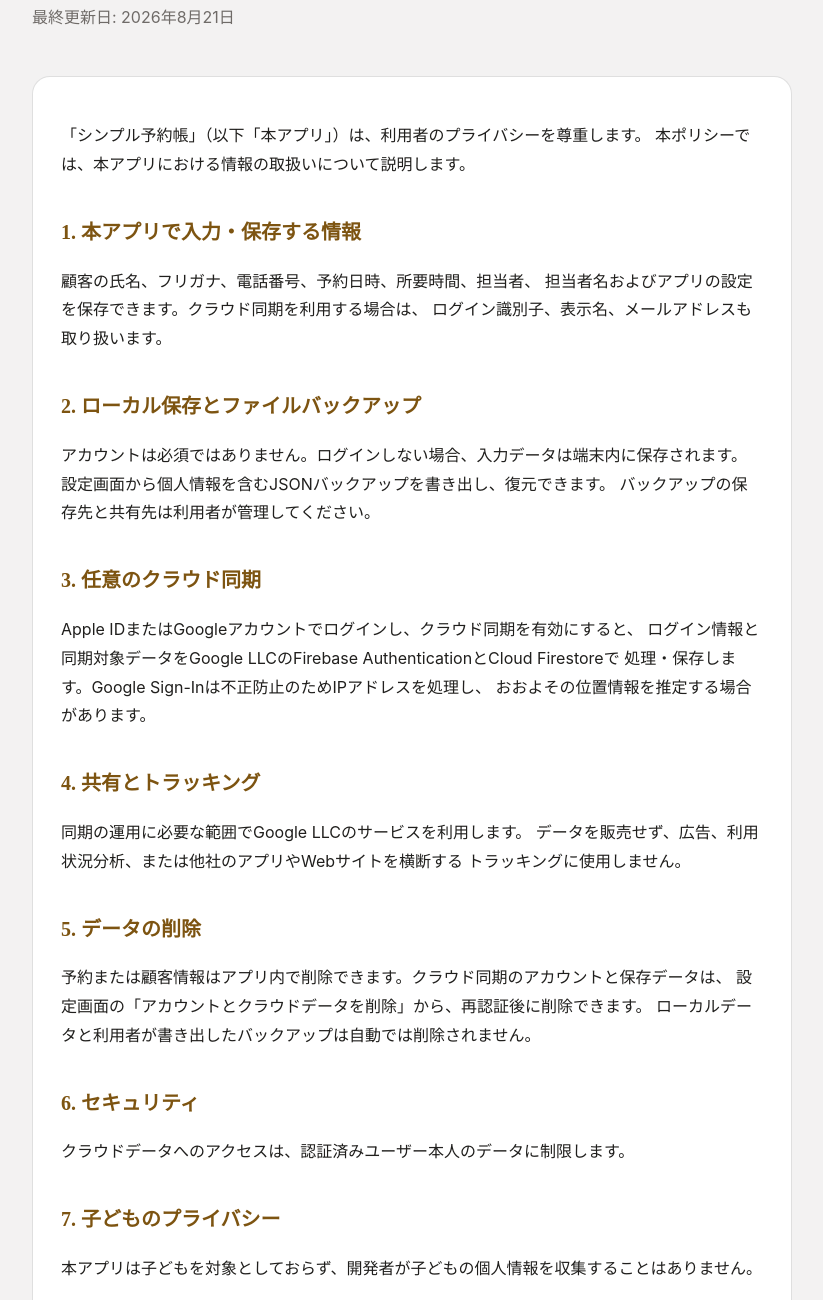
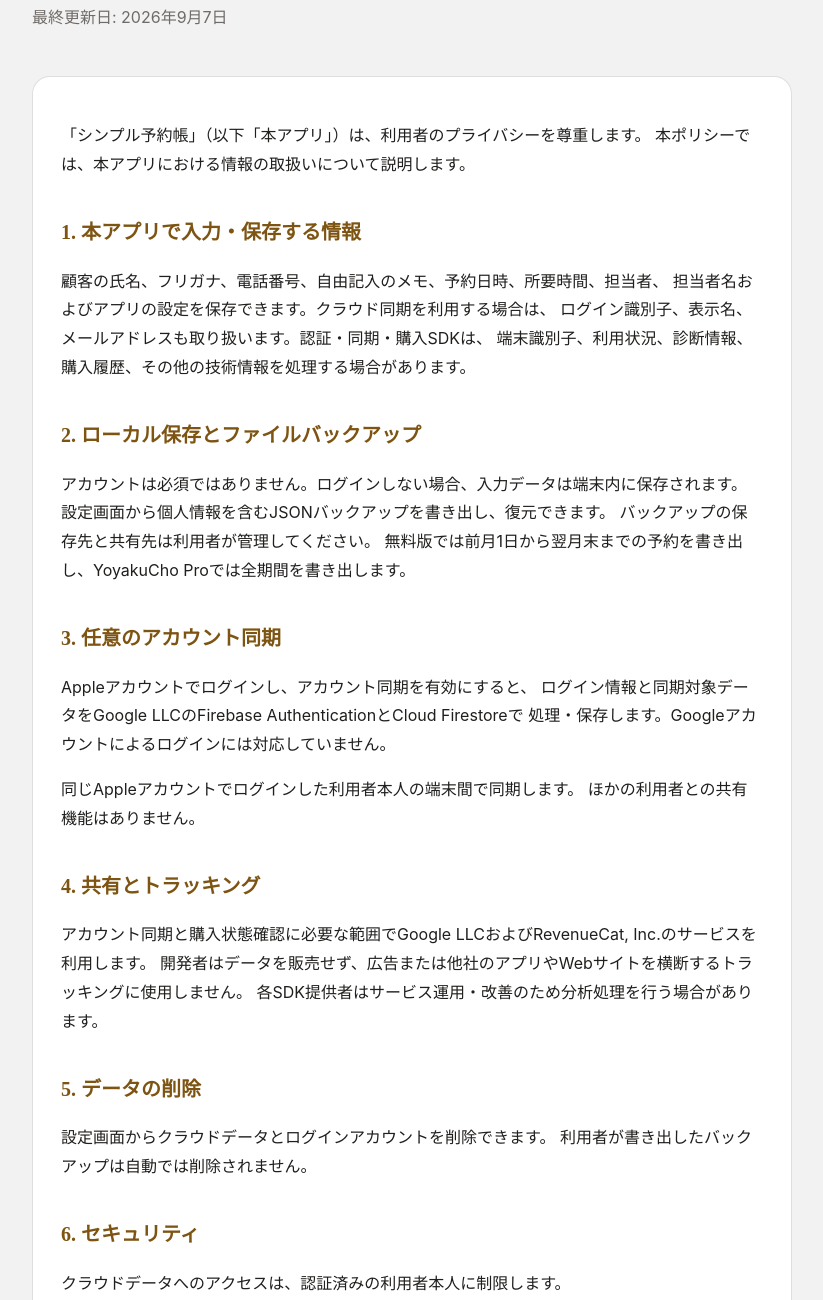
Before and after one commit to aicat1122/simple-yoyakucho-support, a plain HTML site: page privacy.html in a window 1280 px wide. Shown: the part 155-1455 px from the top of the page, without its empty margins (228-1051 px from the left). Drawn offline with Linux system fonts and the light colour scheme.

Commit message:
Update support for current features and monthly 250 yen plan

```diff
--- a/privacy.html
+++ b/privacy.html
@@ -10,7 +10,7 @@
 <body>
   <header>
     <h1>プライバシーポリシー</h1>
-    <p class="subtitle">最終更新日: 2026年8月21日</p>
+    <p class="subtitle">最終更新日: 2026年9月7日</p>
   </header>
   <main class="card">
     <p>
@@ -20,9 +20,10 @@
 
     <h2>1. 本アプリで入力・保存する情報</h2>
     <p>
-      顧客の氏名、フリガナ、電話番号、予約日時、所要時間、担当者、
+      顧客の氏名、フリガナ、電話番号、自由記入のメモ、予約日時、所要時間、担当者、
       担当者名およびアプリの設定を保存できます。クラウド同期を利用する場合は、
-      ログイン識別子、表示名、メールアドレスも取り扱います。
+      ログイン識別子、表示名、メールアドレスも取り扱います。認証・同期・購入SDKは、
+      端末識別子、利用状況、診断情報、購入履歴、その他の技術情報を処理する場合があります。
     </p>
 
     <h2>2. ローカル保存とファイルバックアップ</h2>
@@ -30,32 +31,35 @@
       アカウントは必須ではありません。ログインしない場合、入力データは端末内に保存されます。
       設定画面から個人情報を含むJSONバックアップを書き出し、復元できます。
       バックアップの保存先と共有先は利用者が管理してください。
+      無料版では前月1日から翌月末までの予約を書き出し、YoyakuCho Proでは全期間を書き出します。
     </p>
 
-    <h2>3. 任意のクラウド同期</h2>
+    <h2>3. 任意のアカウント同期</h2>
     <p>
-      Apple IDまたはGoogleアカウントでログインし、クラウド同期を有効にすると、
+      Appleアカウントでログインし、アカウント同期を有効にすると、
       ログイン情報と同期対象データをGoogle LLCのFirebase AuthenticationとCloud Firestoreで
-      処理・保存します。Google Sign-Inは不正防止のためIPアドレスを処理し、
-      おおよその位置情報を推定する場合があります。
+      処理・保存します。Googleアカウントによるログインには対応していません。
+    </p>
+    <p>
+      同じAppleアカウントでログインした利用者本人の端末間で同期します。
+      ほかの利用者との共有機能はありません。
     </p>
 
     <h2>4. 共有とトラッキング</h2>
     <p>
-      同期の運用に必要な範囲でGoogle LLCのサービスを利用します。
-      データを販売せず、広告、利用状況分析、または他社のアプリやWebサイトを横断する
-      トラッキングに使用しません。
+      アカウント同期と購入状態確認に必要な範囲でGoogle LLCおよびRevenueCat, Inc.のサービスを利用します。
+      開発者はデータを販売せず、広告または他社のアプリやWebサイトを横断するトラッキングに使用しません。
+      各SDK提供者はサービス運用・改善のため分析処理を行う場合があります。
     </p>
 
     <h2>5. データの削除</h2>
     <p>
-      予約または顧客情報はアプリ内で削除できます。クラウド同期のアカウントと保存データは、
-      設定画面の「アカウントとクラウドデータを削除」から、再認証後に削除できます。
-      ローカルデータと利用者が書き出したバックアップは自動では削除されません。
+      設定画面からクラウドデータとログインアカウントを削除できます。
+      利用者が書き出したバックアップは自動では削除されません。
     </p>
 
     <h2>6. セキュリティ</h2>
-    <p>クラウドデータへのアクセスは、認証済みユーザー本人のデータに制限します。</p>
+    <p>クラウドデータへのアクセスは、認証済みの利用者本人に制限します。</p>
 
     <h2>7. 子どものプライバシー</h2>
     <p>本アプリは子どもを対象としておらず、開発者が子どもの個人情報を収集することはありません。</p>
```
Also changed, not shown: index.html (+15 -5 lines).
